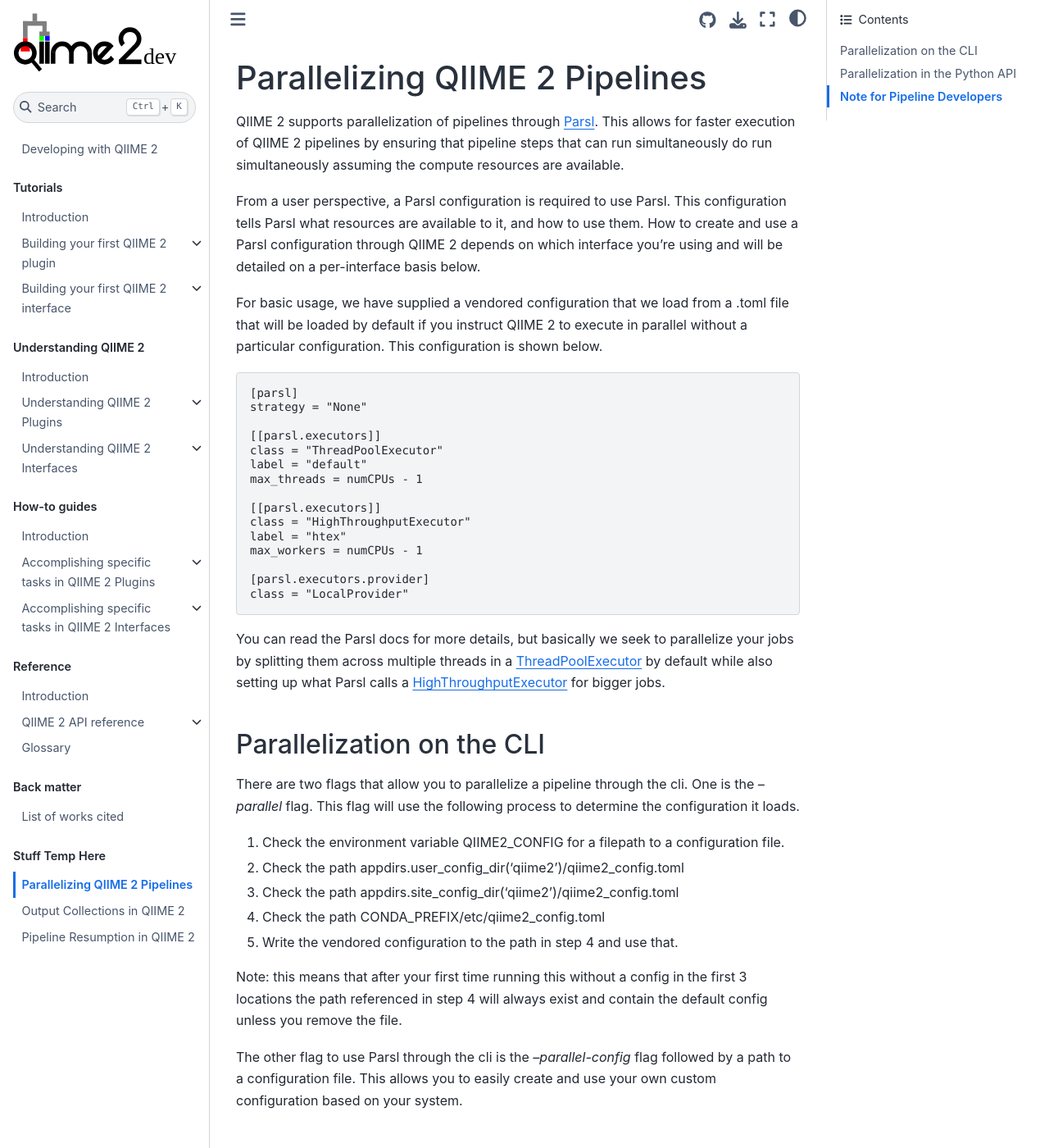
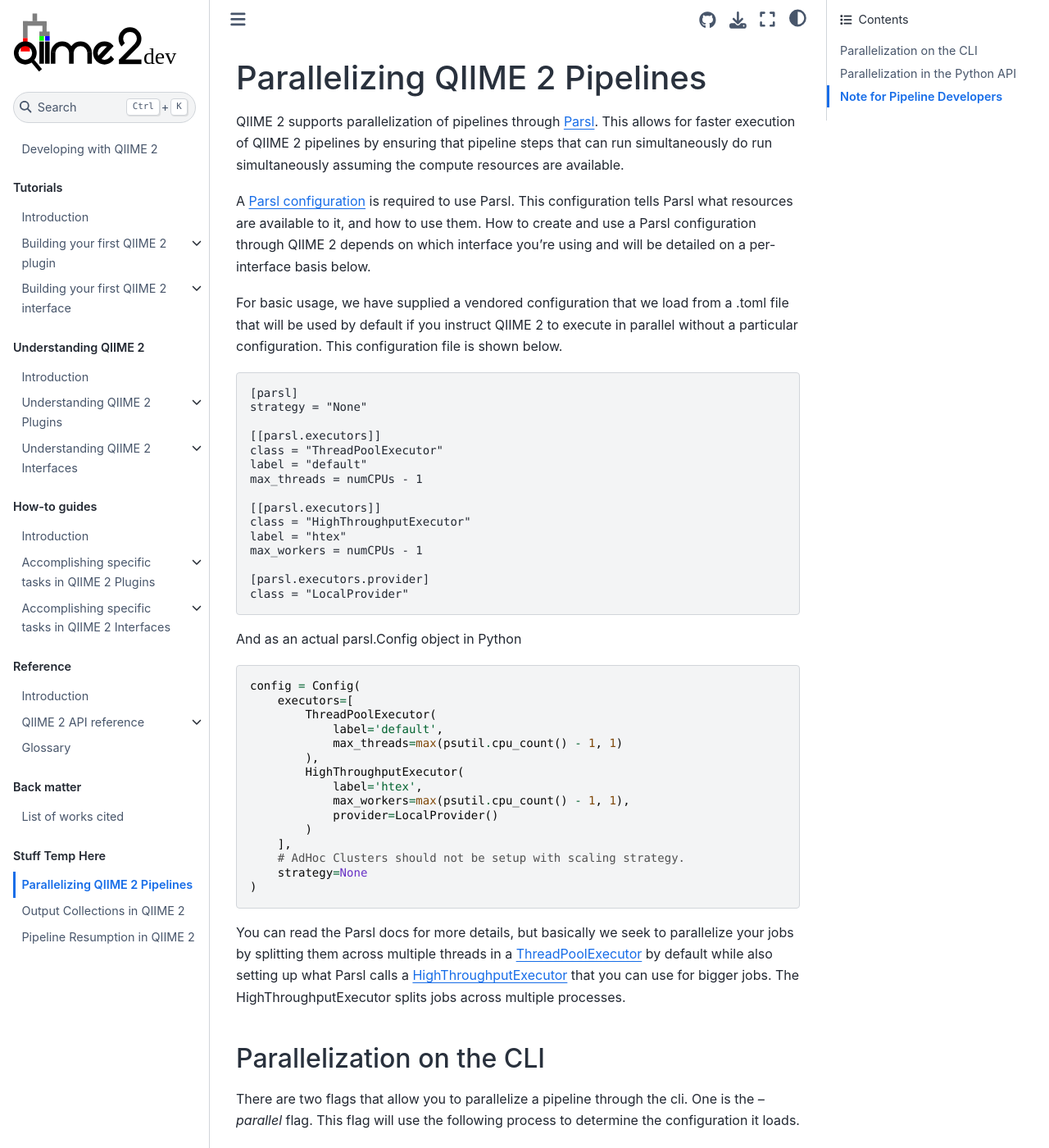
Before and after one commit to caporaso-lab/developing-with-qiime2, a Jupyter Book: the page built from book/parallel.rst, in a window 1280 px wide and 1400 px high. Shown: the whole window at 82% size. Built offline with Jupyter Book 1.0.4 settings and Sphinx 7.4.7 and the Sphinx Book theme 1.1.4, drawn with Linux system fonts in a browser that asks for light colours; some of the changed text lies outside the part shown.

Commit message:
Update parallel

```diff
--- a/book/parallel.rst
+++ b/book/parallel.rst
@@ -1,12 +1,11 @@
 Parallelizing QIIME 2 Pipelines
 ###############################
 
-QIIME 2 supports parallelization of pipelines through `Parsl <https://parsl.readthedocs.io/en/stable/1-parsl-introduction.html>`_.
-This allows for faster execution of QIIME 2 pipelines by ensuring that pipeline steps that can run simultaneously do run simultaneously assuming the compute resources are available.
+QIIME 2 supports parallelization of pipelines through `Parsl <https://parsl.readthedocs.io/en/stable/1-parsl-introduction.html>`_. This allows for faster execution of QIIME 2 pipelines by ensuring that pipeline steps that can run simultaneously do run simultaneously assuming the compute resources are available.
 
-From a user perspective, a Parsl configuration is required to use Parsl. This configuration tells Parsl what resources are available to it, and how to use them. How to create and use a Parsl configuration through QIIME 2 depends on which interface you're using and will be detailed on a per-interface basis below.
+A `Parsl configuration <https://parsl.readthedocs.io/en/stable/userguide/configuring.html>`_ is required to use Parsl. This configuration tells Parsl what resources are available to it, and how to use them. How to create and use a Parsl configuration through QIIME 2 depends on which interface you're using and will be detailed on a per-interface basis below.
 
-For basic usage, we have supplied a vendored configuration that we load from a .toml file that will be loaded by default if you instruct QIIME 2 to execute in parallel without a particular configuration. This configuration is shown below.
+For basic usage, we have supplied a vendored configuration that we load from a .toml file that will be used by default if you instruct QIIME 2 to execute in parallel without a particular configuration. This configuration file is shown below.
 
 .. code-block::
 
@@ -26,7 +25,27 @@ For basic usage, we have supplied a vendored configuration that we load from a .
     [parsl.executors.provider]
     class = "LocalProvider"
 
-You can read the Parsl docs for more details, but basically we seek to parallelize your jobs by splitting them across multiple threads in a `ThreadPoolExecutor <https://parsl.readthedocs.io/en/stable/stubs/parsl.executors.ThreadPoolExecutor.html?highlight=Threadpoolexecutor>`_ by default while also setting up what Parsl calls a `HighThroughputExecutor <https://parsl.readthedocs.io/en/stable/stubs/parsl.executors.HighThroughputExecutor.html?highlight=HighThroughputExecutor>`_  for bigger jobs.
+And as an actual parsl.Config object in Python
+
+.. code-block:: Python
+
+    config = Config(
+        executors=[
+            ThreadPoolExecutor(
+                label='default',
+                max_threads=max(psutil.cpu_count() - 1, 1)
+            ),
+            HighThroughputExecutor(
+                label='htex',
+                max_workers=max(psutil.cpu_count() - 1, 1),
+                provider=LocalProvider()
+            )
+        ],
+        # AdHoc Clusters should not be setup with scaling strategy.
+        strategy=None
+    )
+
+You can read the Parsl docs for more details, but basically we seek to parallelize your jobs by splitting them across multiple threads in a `ThreadPoolExecutor <https://parsl.readthedocs.io/en/stable/stubs/parsl.executors.ThreadPoolExecutor.html?highlight=Threadpoolexecutor>`_ by default while also setting up what Parsl calls a `HighThroughputExecutor <https://parsl.readthedocs.io/en/stable/stubs/parsl.executors.HighThroughputExecutor.html?highlight=HighThroughputExecutor>`_  that you can use for bigger jobs. The HighThroughputExecutor splits jobs across multiple processes.
 
 Parallelization on the CLI
 ++++++++++++++++++++++++++
@@ -54,7 +73,7 @@ Parallelization in the Python API is done using `ParallelConfig` objects as cont
 
 The Parsl config object itself can be created in several different ways.
 
-First, you can just create it using Parsl directly
+First, you can just create it using Parsl directly:
 
 .. code-block:: Python
 
@@ -66,20 +85,21 @@ First, you can just create it using Parsl directly
     from parsl.executors import HighThroughputExecutor
 
 
-    config = Config(executors=[
-                ThreadPoolExecutor(
-                    max_threads=max(psutil.cpu_count() - 1, 1),
-                    label='tpool'
-                ),
-                HighThroughputExecutor(
-                    label='default',
-                    max_workers=6,
-
-                    provider=LocalProvider()
-                )
-            ],
-            # AdHoc Clusters should not be setup with scaling strategy.
-            strategy=None,)
+    config = Config(
+        executors=[
+            ThreadPoolExecutor(
+                label='default',
+                max_threads=max(psutil.cpu_count() - 1, 1)
+            ),
+            HighThroughputExecutor(
+                label='htex',
+                max_workers=max(psutil.cpu_count() - 1, 1),
+                provider=LocalProvider()
+            )
+        ],
+        # AdHoc Clusters should not be setup with scaling strategy.
+        strategy=None
+    )
 
 Or, you can create it from a QIIME 2 config file
 
```
